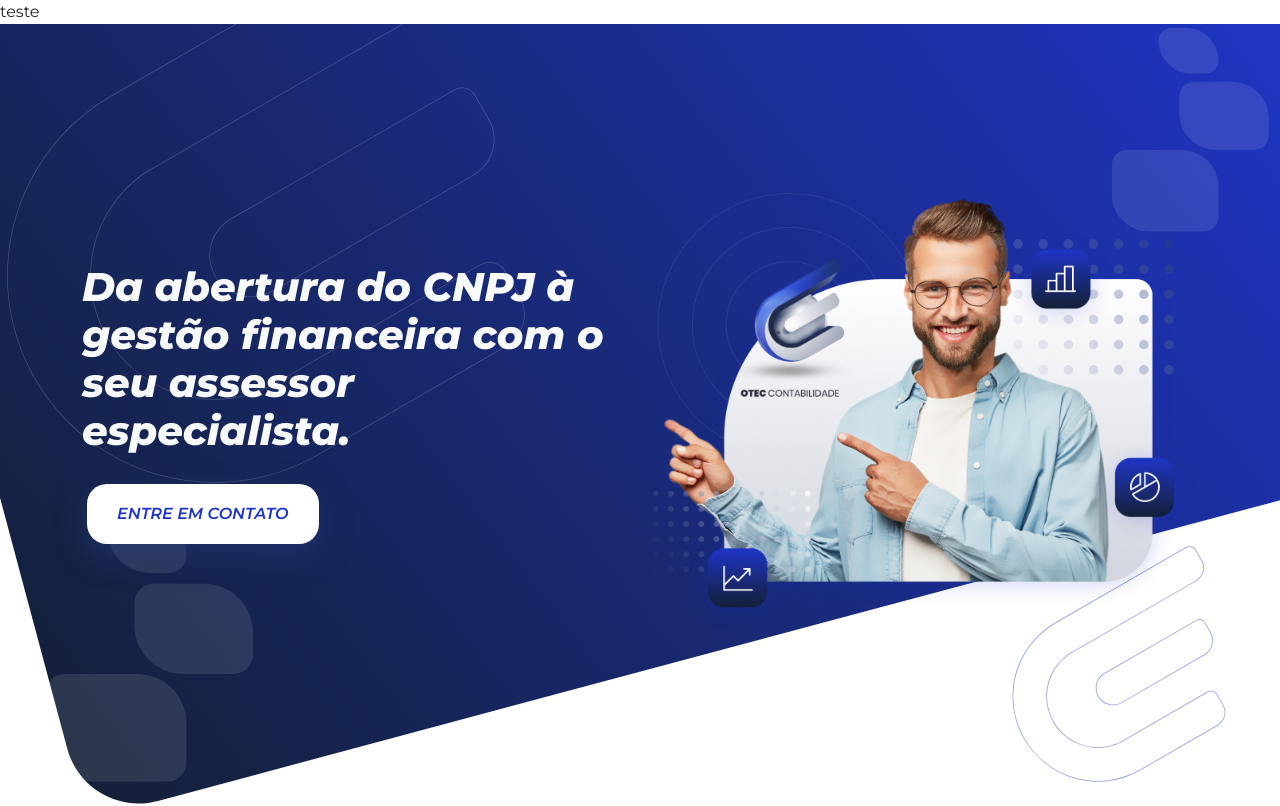
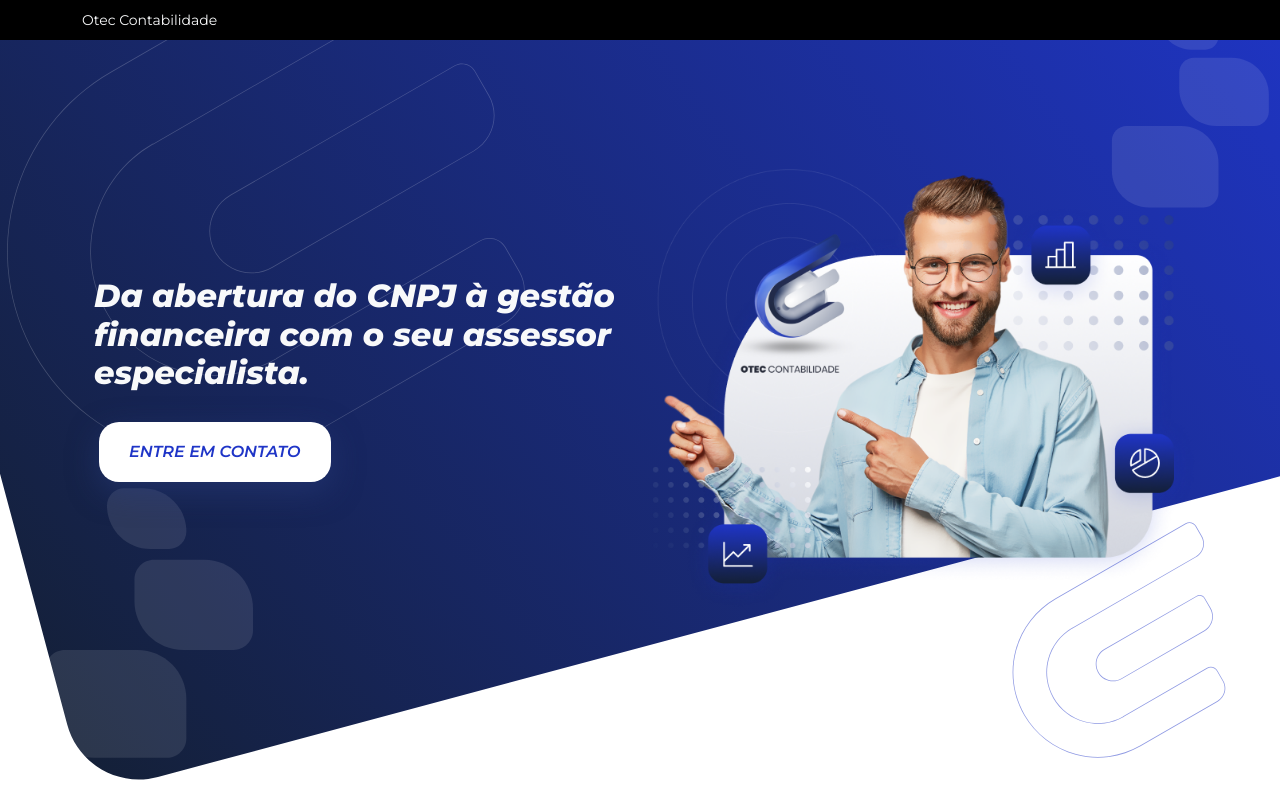
Before and after one commit to renatogsantos/otec-site, a Next.js app: page / in a window 1280 px wide. Shown: the top 806 px of the page. Built offline with nearby package versions, Linux system fonts and the light colour scheme.

Commit message:
inicio navbar

```diff
--- a/components/navbar/NavBar.jsx
+++ b/components/navbar/NavBar.jsx
@@ -1,7 +1,11 @@
+import { Container } from "react-bootstrap";
+
 export default function NavBar() {
   return (
-    <div>
-      teste
+    <div className="fixed-top mx-auto bg-black">
+      <Container className="text-light py-2">
+        <small>Otec Contabilidade</small>
+      </Container>
     </div>
-  )
+  );
 }
--- a/pages/index.jsx
+++ b/pages/index.jsx
@@ -7,10 +7,10 @@ export default function Home() {
   return (
     <div>
       <section id="home">
-        <Container fluid className="hero-1 d-flex align-items-center">
+        <Container fluid className="hero-1 d-flex align-items-center p-0 m-0">
           <Container className="py-5">
             <Row className="d-flex align-items-center py-5">
-              <Col className="col-12 col-lg-6">
+              <Col className="col-12 col-lg-6 order-2 order-md-1 p-4">
                 <h1 className="title-h1 text-light" value="Otec Contabilidade">
                   Da abertura do CNPJ à gestão financeira com o seu assessor
                   especialista.
@@ -19,7 +19,7 @@ export default function Home() {
                   <ButtonTwo title="entre em contato" link="#" target={false} />
                 </div>
               </Col>
-              <Col className="col-12 col-lg-6 py-5">
+              <Col className="col-12 col-lg-6 py-5 order-1 order-md-2">
                 <img
                   draggable={false}
                   width="100%"
--- a/styles/cards/CardAbout.scss
+++ /dev/null
@@ -1,28 +0,0 @@
-.card-about {
-  position: relative;
-}
-
-.card-img {
-  border-radius: 20px 100px;
-  transform: scale(0.9);
-}
-
-.blue-box-one {
-  position: absolute;
-  width: 200px;
-  height: 200px;
-  left: 0;
-  top: 0;
-  background: linear-gradient(180deg, #1f35c7 0%, #293e7d 100%);
-  border-radius: 20px 50px;
-}
-
-.blue-box-two {
-  position: absolute;
-  width: 200px;
-  height: 200px;
-  right: 0;
-  bottom: 0;
-  background: linear-gradient(180deg, #1f35c7 0%, #293e7d 100%);
-  border-radius: 20px 50px;
-}
--- a/styles/globals.scss
+++ b/styles/globals.scss
@@ -4,7 +4,6 @@
 @import "./typography.scss";
 @import "./button/ButtonOne.scss";
 @import "./button/ButtonTwo.scss";
-@import "./cards/CardAbout.scss";
 @import "./cards/CardOne.scss";
 @import "./animations.scss";
 
@@ -23,7 +22,7 @@ body {
   background-size: cover;
   background-position: bottom center;
   background-repeat: no-repeat;
-  height: 120vh;
+  height: 100vh;
 }
 
 @media screen and (min-width: 728px) {
--- /dev/null
+++ b/styles/navbar/navbar.scss
@@ -0,0 +1,3 @@
+.navbar-top {
+  position: fixed;
+}
--- a/styles/typography.scss
+++ b/styles/typography.scss
@@ -1,7 +1,7 @@
 .title-h1 {
   font-style: italic;
   font-weight: 800;
-  font-size: 40px;
+  font-size: 32px;
   line-height: auto;
   display: flex;
   align-items: center;
```
